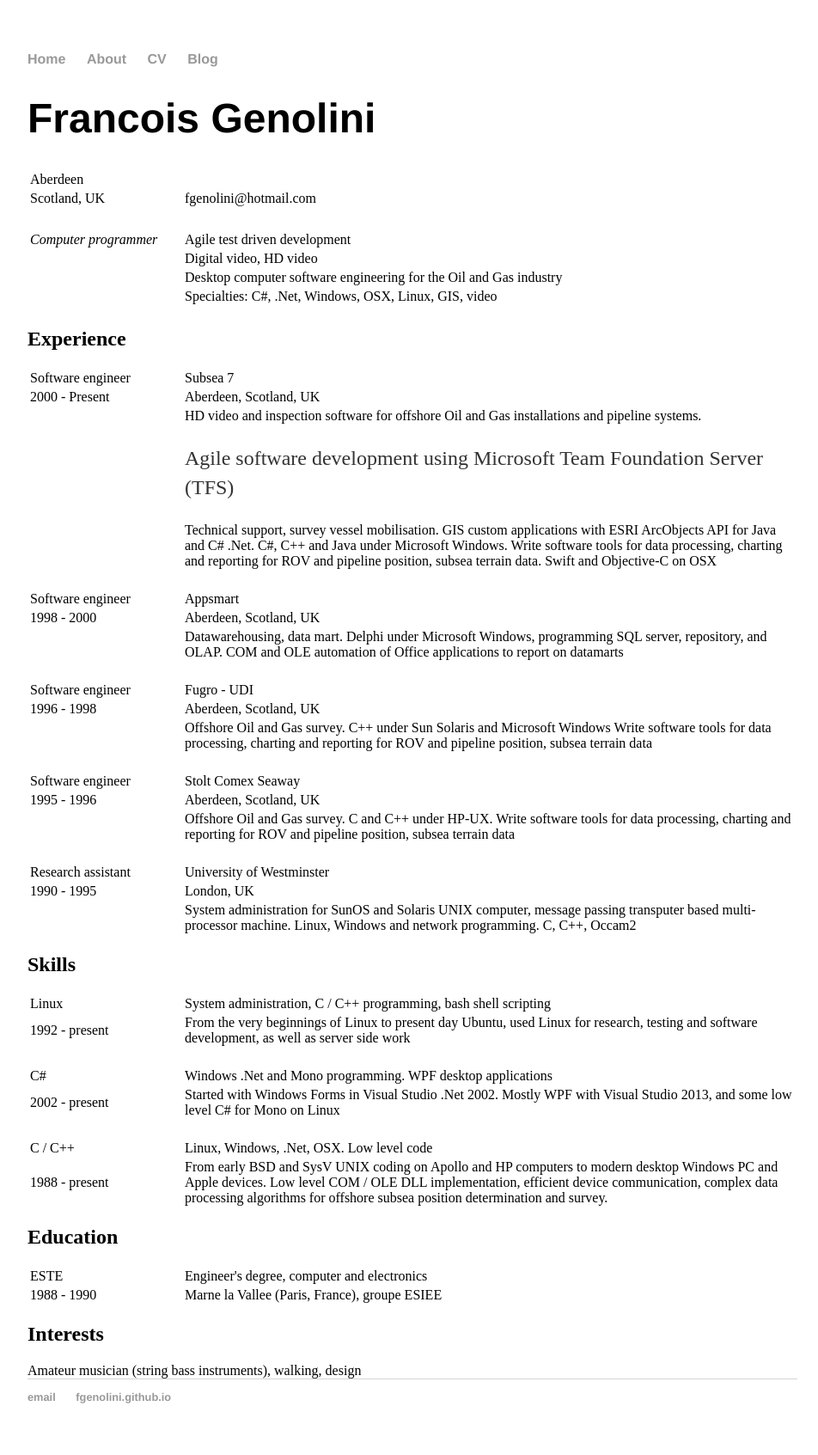
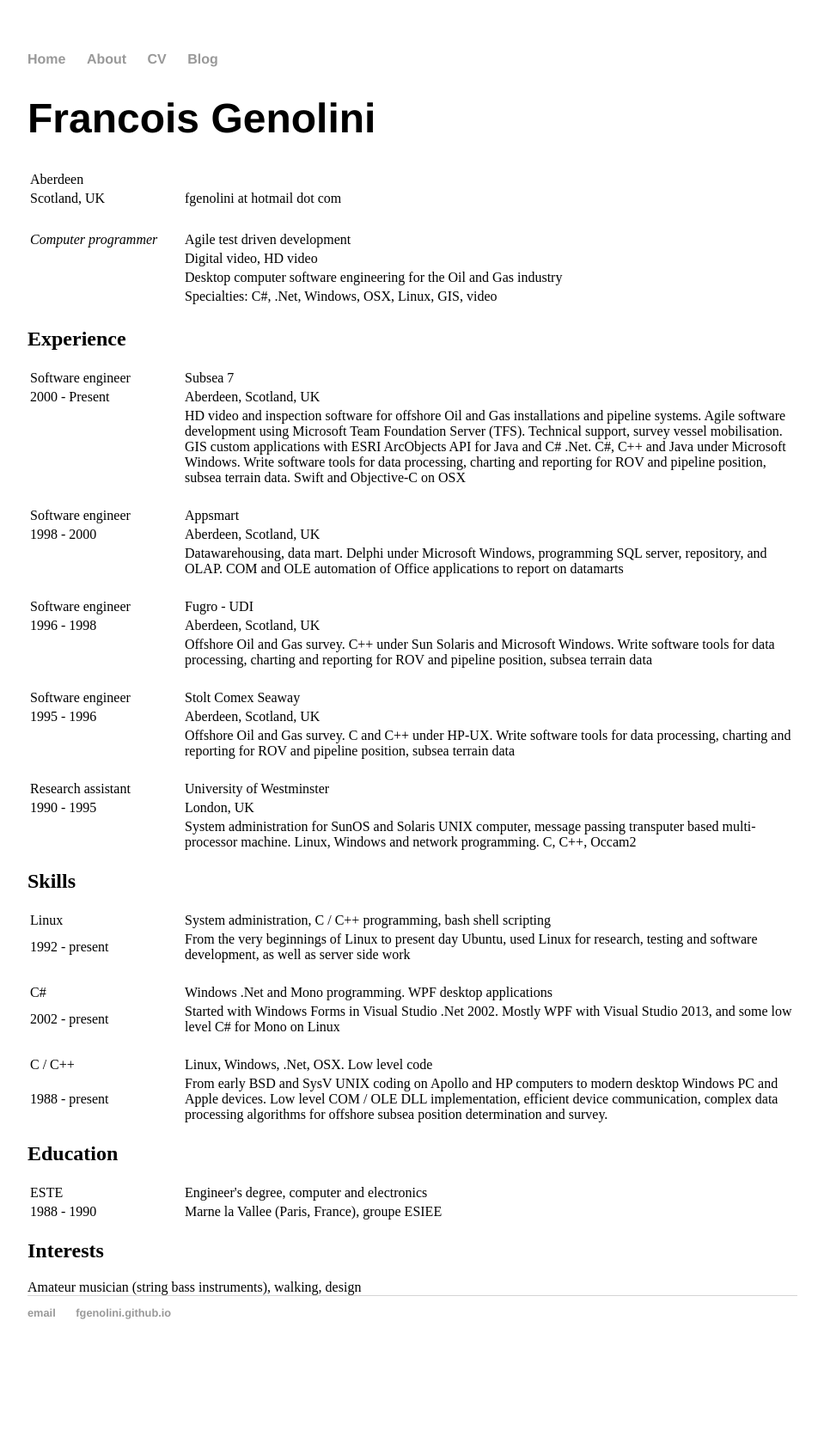
Before and after one commit to fgenolini/fgenolini.github.io, a Jekyll site: the page built from cv/index.html, in a window 1280 px wide. Shown: the whole page at 86% size, without its empty margins (160-1112 px from the left). Built offline with Jekyll 4.4.1, drawn with Linux system fonts in a browser that asks for light colours; after the commit the page ends 1595 px from its top, so only the background shows below that.

Commit message:
Obfuscate email

```diff
--- a/cv/index.html
+++ b/cv/index.html
@@ -12,7 +12,7 @@ title: Francois Genolini
   </tr>
   <tr>
     <td>Scotland, UK</td>
-    <td>fgenolini@hotmail.com</td>
+    <td>fgenolini at hotmail dot com</td>
   </tr>
 </table>
 <p>
@@ -53,7 +53,7 @@ title: Francois Genolini
     <td>
     </td>
     <td>HD video and inspection software for offshore Oil and Gas installations and pipeline systems.
-    <p>Agile software development using Microsoft Team Foundation Server (TFS)</p>
+    Agile software development using Microsoft Team Foundation Server (TFS).
 Technical support, survey vessel mobilisation.
 GIS custom applications with ESRI ArcObjects API for Java and C# .Net.
 C#, C++ and Java under Microsoft Windows.
@@ -91,7 +91,7 @@ COM and OLE automation of Office applications to report on datamarts</td>
   <tr>
     <td></td>
     <td>Offshore Oil and Gas survey.
-C++ under Sun Solaris and Microsoft Windows
+C++ under Sun Solaris and Microsoft Windows.
 Write software tools for data processing, charting and reporting for ROV and pipeline position, subsea terrain data</td>
   </tr>
   </tr>
```
